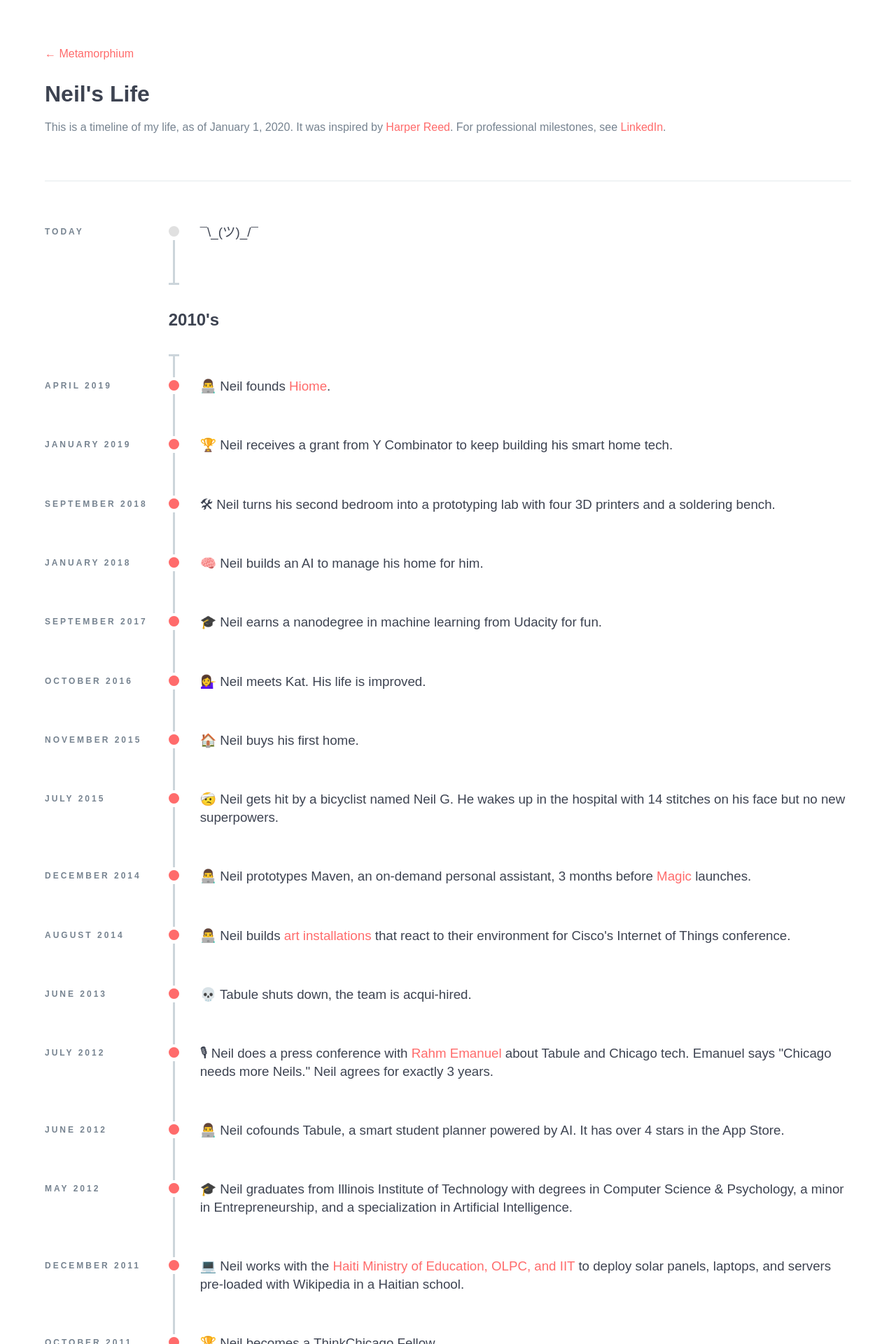
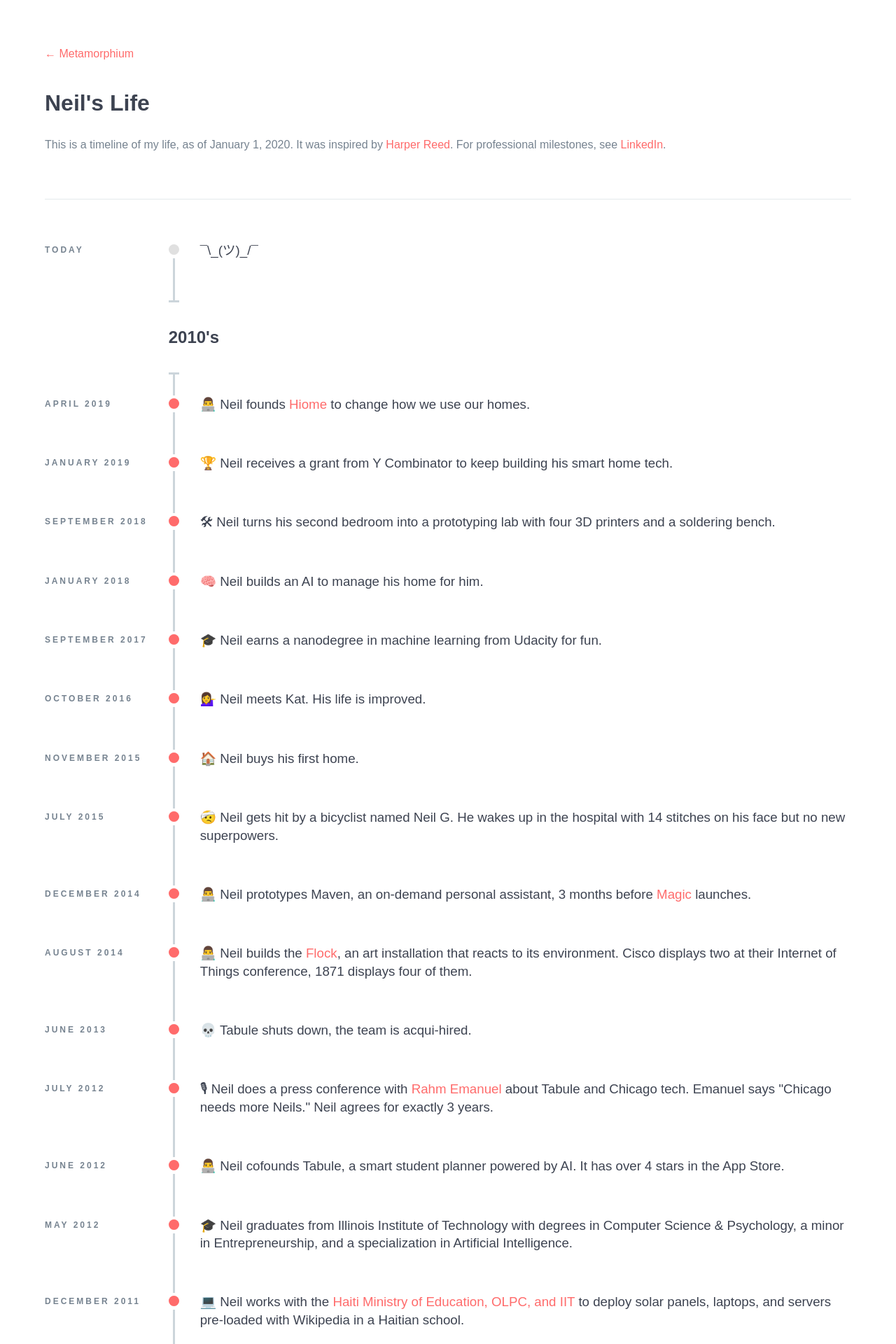
Before and after one commit to neilgupta/neilgupta.github.com, a Jekyll site: the page timeline.html, which Jekyll copies as it is, in a window 1280 px wide. Shown: the top 1920 px of the page at 70% size. Built offline with Jekyll 4.4.1, drawn with Linux system fonts in a browser that asks for light colours; some of the changed text lies outside the part shown.

Commit message:
more wordsmithing

```diff
--- a/portfolio.html
+++ b/portfolio.html
@@ -5,7 +5,7 @@ title: Neil Gupta's Portfolio
 
 <div id="portfolio">
   <div id="hey_im_neil">
-    <img src="/images/neil.jpg" width="100" height="100" alt="Neil Gupta" class="rounded animated bounce" />
+    <img src="/images/neil.jpeg" width="100" height="100" alt="Neil Gupta" class="rounded animated bounce" />
     <h1>Hey, I'm Neil.</h1>
   </div>
 
--- a/timeline.html
+++ b/timeline.html
@@ -32,6 +32,7 @@
         }
         h1 {
           margin-top: 1em;
+          line-height: 1.6em;
         }
 
         a {
@@ -231,7 +232,7 @@
               </div>
               <div class="timeline-marker"></div>
               <div class="timeline-content">
-                  <h3 class="timeline-title">👨‍💻 Neil founds <a href="https://hiome.com">Hiome</a>.</h3>
+                  <h3 class="timeline-title">👨‍💻 Neil founds <a href="https://hiome.com">Hiome</a> to change how we use our homes.</h3>
               </div>
           </li>
           <li class="timeline-item">
@@ -312,7 +313,7 @@
               </div>
               <div class="timeline-marker"></div>
               <div class="timeline-content">
-                  <h3 class="timeline-title">👨‍💻 Neil builds <a href="https://vimeo.com/108903604">art installations</a> that react to their environment for Cisco's Internet of Things conference.</h3>
+                  <h3 class="timeline-title">👨‍💻 Neil builds the <a href="https://vimeo.com/108903604">Flock</a>, an art installation that reacts to its environment. Cisco displays two at their Internet of Things conference, 1871 displays four of them.</h3>
               </div>
           </li>
           <li class="timeline-item">
@@ -430,7 +431,7 @@
               </div>
               <div class="timeline-marker"></div>
               <div class="timeline-content">
-                  <h3 class="timeline-title">👨‍💻 Neil gets his first summer job as developer #1 at a sports social network. He works out of a literal garage.</h3>
+                  <h3 class="timeline-title">👨‍💻 Neil gets his first summer job as developer #1 at a sports social network. He works out of a literal garage in Silicon Valley.</h3>
                   <p></p>
               </div>
           </li>
@@ -449,7 +450,7 @@
               </div>
               <div class="timeline-marker"></div>
               <div class="timeline-content">
-                  <h3 class="timeline-title">👨‍💻 Neil builds a NoSQL CMS to power Amalgam Magazine, an online literary magazine he cofounded.</h3>
+                  <h3 class="timeline-title">👨‍💻 Neil builds a NoSQL CMS to power Amalgam, an online literary magazine he cofounded.</h3>
               </div>
           </li>
           <li class="timeline-item">
```
Also changed, not shown: _layouts/default.html (+6 -6 lines), images/neil.jpeg (added), images/neil.jpg (deleted).
